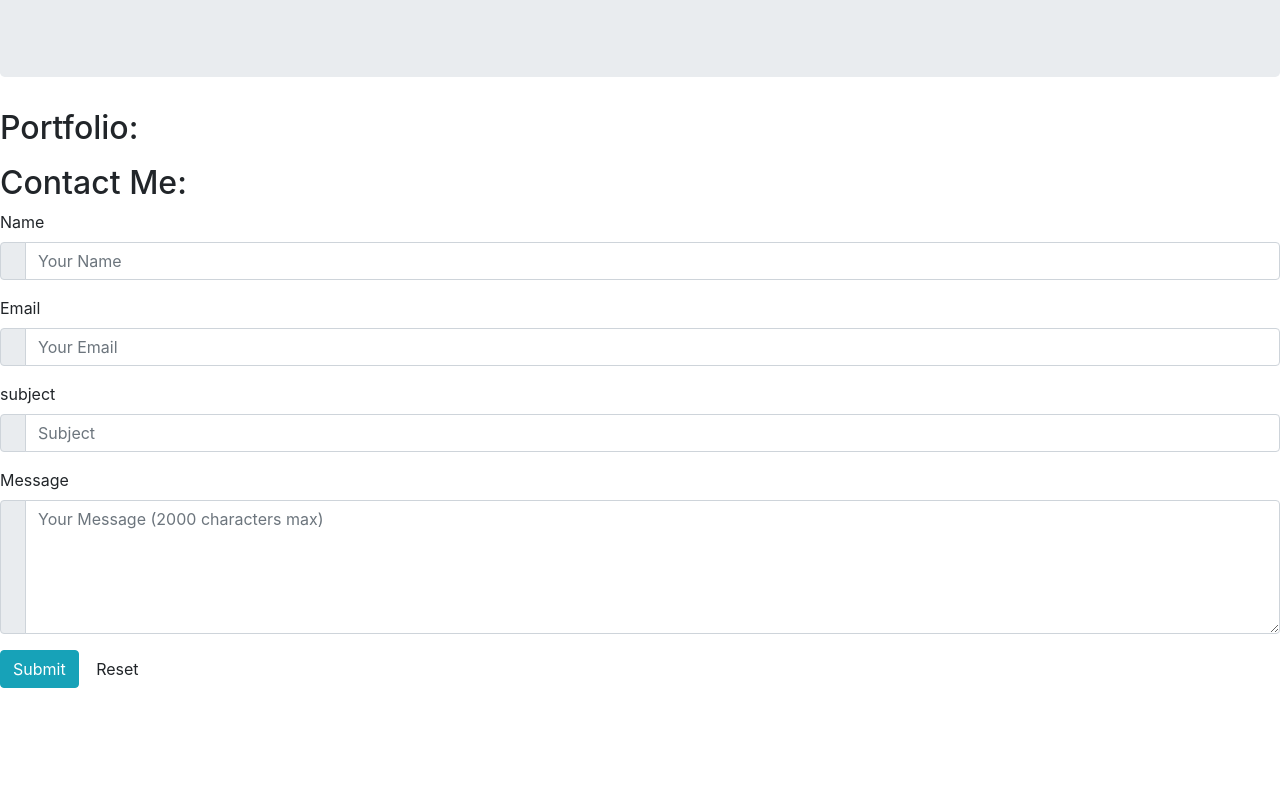
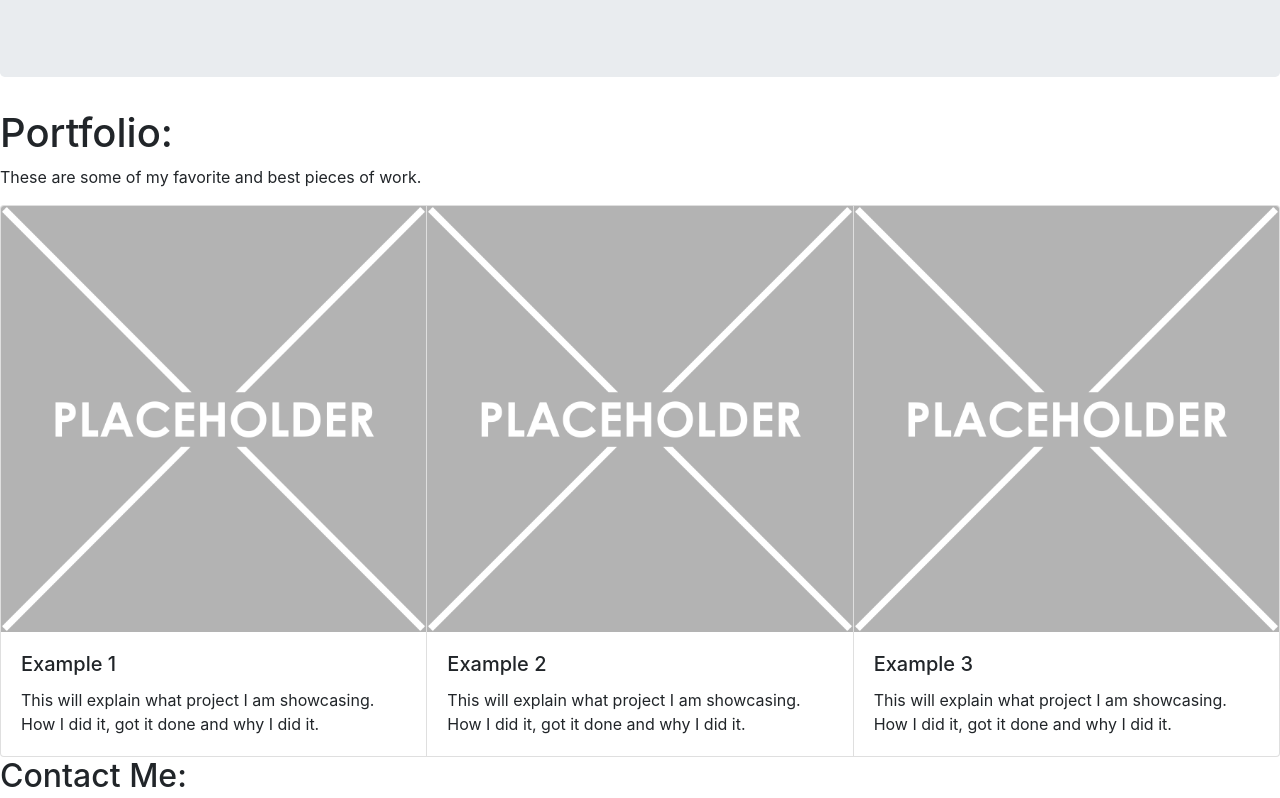
Before and after one commit to mattg2000/matt-portfolio, a plain HTML site: page public_html/index.html in a window 1280 px wide. Shown: the part 836-1634 px from the top of the page. Before the commit the page ends 1524 px from the top, so only its background shows below. Drawn offline with nearby package versions, Linux system fonts and the light colour scheme.

Commit message:
added card group in portfolio section

```diff
--- a/public_html/index.html
+++ b/public_html/index.html
@@ -39,9 +39,31 @@
 			hours at ECHO a local food bank for senior citizens. After High school I took</p>
 	</div>
 
-
-<h2>Portfolio:</h2>
-<p></p>
+<h1>Portfolio:</h1>
+<p>These are some of my favorite and best pieces of work.</p>
+<div class="card-group">
+	<div class="card">
+		<img class="card-img-top" src="Placeholder-1.png">
+		<div class="card-body">
+			<h5 class="card-title">Example 1</h5>
+			<p class="card-text">This will explain what project I am showcasing. How I did it, got it done and why I did it.</p>
+		</div>
+	</div>
+	<div class="card">
+		<img class="card-img-top" src="Placeholder-1.png">
+		<div class="card-body">
+			<h5 class="card-title">Example 2</h5>
+			<p class="card-text">This will explain what project I am showcasing. How I did it, got it done and why I did it.</p>
+		</div>
+	</div>
+	<div class="card">
+		<img class="card-img-top" src="Placeholder-1.png">
+		<div class="card-body">
+			<h5 class="card-title">Example 3</h5>
+			<p class="card-text">This will explain what project I am showcasing. How I did it, got it done and why I did it.</p>
+		</div>
+	</div>
+</div>
 
 
 <h2>Contact Me:</h2>
--- a/public_html/style.css
+++ b/public_html/style.css
@@ -29,3 +29,7 @@ header{
 #jumbotron{
 
 }
+
+html{
+	background-color: darkgrey;
+}
```
Also changed, not shown: public_html/Placeholder-1.png (added).
